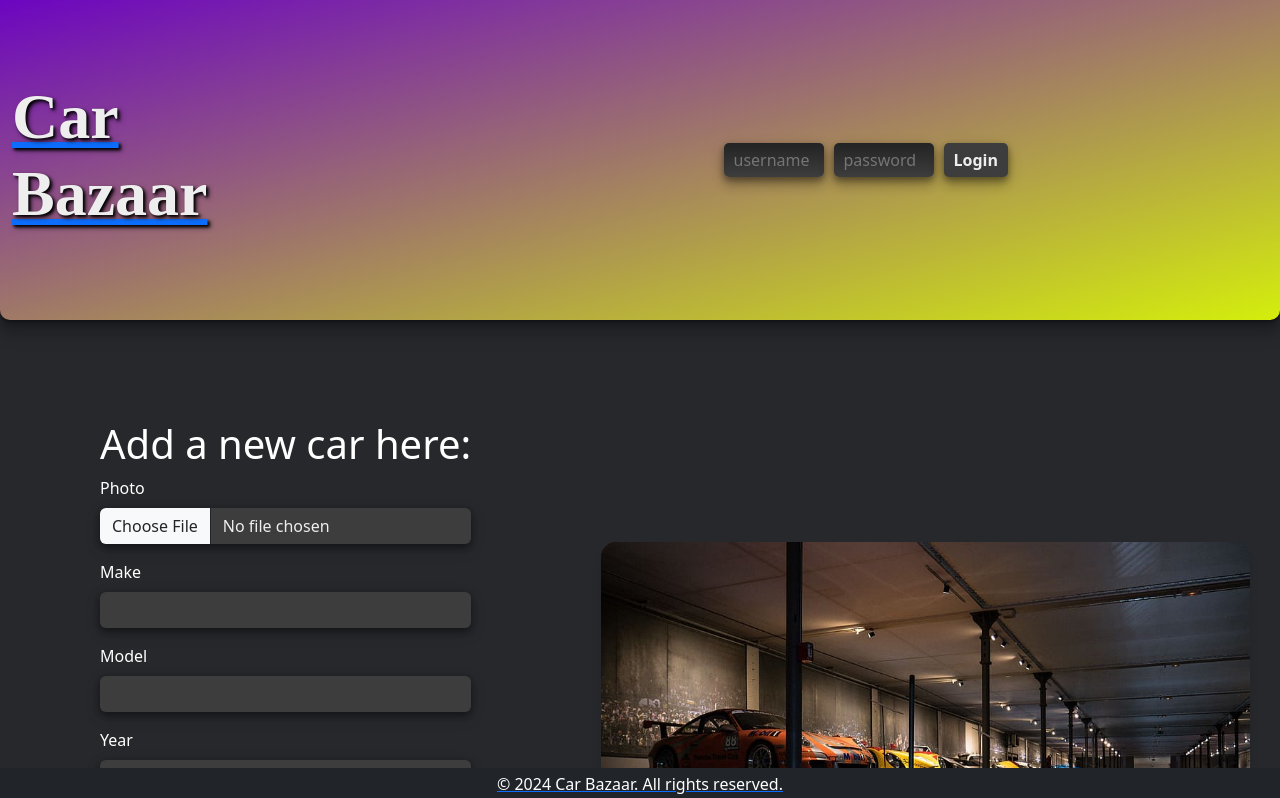
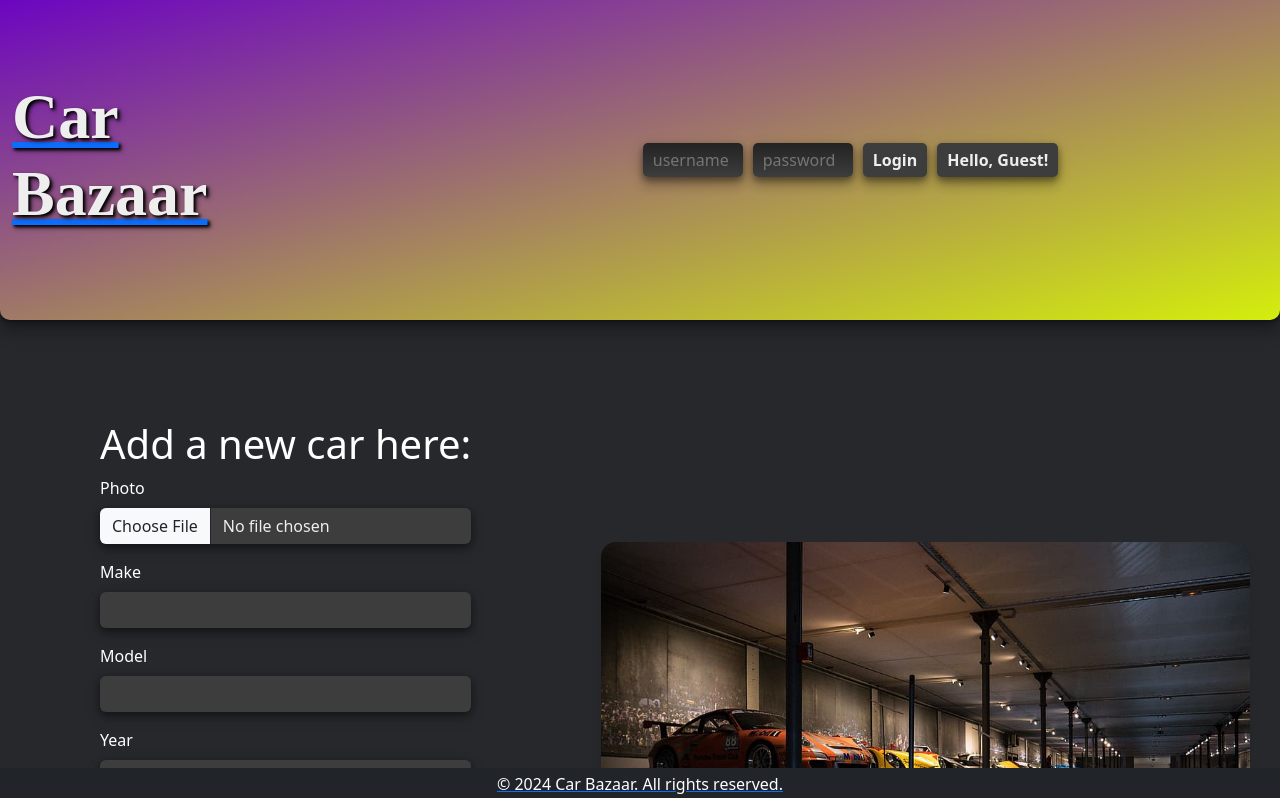
Before and after one commit to mikgrycz/Car-selling-platform, a React (Create React App) app in the folder React/car_trading_system/: page /add-car in a window 1280 px wide. Shown: the top 798 px of the page. Built offline with nearby package versions, Linux system fonts and the light colour scheme; a web font is replaced by a local one.

Commit message:
Visual upgrades

```diff
--- a/React/car_trading_system/src/App.css
+++ b/React/car_trading_system/src/App.css
@@ -46,8 +46,12 @@
   object-fit: cover;
 }
 .car-details-container {
-  flex: 1;
+  /* flex: 1; */
   max-width: 50%;
+  border-radius: 10px;
+  box-shadow: 0 10px 10px rgba(0,0,0,0.1);
+  background: #3d3d3d;
+  padding: 30px;
   }
 
 .car-grid-container {
@@ -204,6 +208,9 @@ textarea.form-control, input.form-control {
     0 3px 6px rgba(0,0,0,0.23),
     0 5px 15px rgba(0,0,0,0.2) !important;
 }
+
+
+
 .login-button {
   background-color: #3d3d3d; /* Dark grey background */
   color: rgb(238, 238, 238); /* White text */
--- a/React/car_trading_system/src/App.jsx
+++ b/React/car_trading_system/src/App.jsx
@@ -100,7 +100,7 @@ function CarSorterAndGrid() {
 <br/>
 <br/>
 <div>
-<div className="d-flex justify-content-between">
+<div className="d-flex justify-content-between" style={{paddingLeft:'30px'}}>
   <div className="mb-3 flex-grow-1">
     <Dropdown onSelect={handleMakeChange}>
       <Dropdown.Toggle variant="success" id="dropdown-basic">
@@ -421,13 +421,16 @@ function CarDetails() {
 
   return (
     <div>
-      <div className="car-details-one">
+      <div className="car-details-one" style={{ paddingTop: '55px', paddingRight:'35px' }}>
         <br/>
         <br/>
         <div className="car-image-container">
           <img className="car-image-one" src={car.PictureLink} alt={`${car.Make} ${car.Model}`} />
         </div>
-        <div className="car-details-container">
+        <br/>
+        <br/>
+        <br/>
+        <div className="car-details-container" style={{ padding: '30px' }}>
           <br />
           <h2>{car.Make} {car.Model}</h2>
           <p><span className="field-name">Year:</span> {car.Year}</p>
--- a/React/car_trading_system/src/login.jsx
+++ b/React/car_trading_system/src/login.jsx
@@ -70,7 +70,12 @@ function LoginForm() {
       />
       <button className="login-button" type="submit" onClick={handleLogin}>Login</button>
       {user && <button className="login-button" onClick={handleLogout}>Logout</button>}
-      <div className="login-message">{user ? `Welcome, ${user.UserName}!`:""}</div>
+      <div className="login-message">
+      <div className='login-button'>
+      {user ? `Welcome, ${user.UserName}!`:"Hello, Guest!"}
+      </div>
+
+      </div>
     </form>
   );
 }
```
